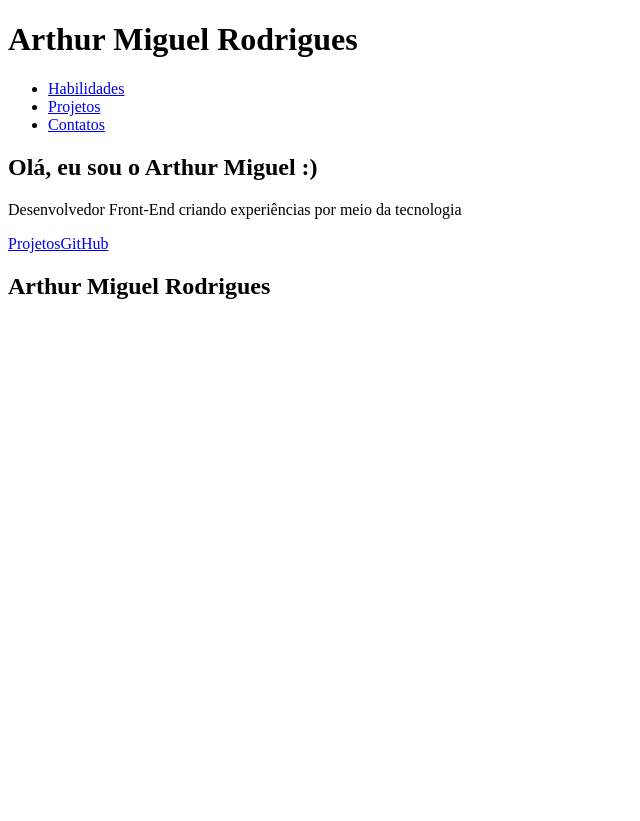
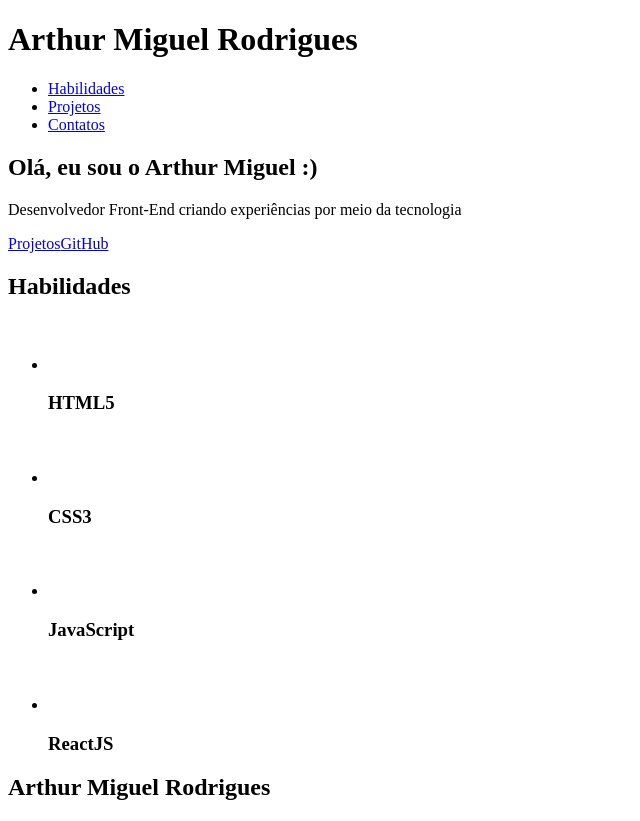
Before and after one commit to m-ruhtra/Portfolio, a React (Vite) app: page / in a window 1280 px wide. Shown: the whole page, without its empty margins (0-640 px from the left). Before the commit the page ends 800 px from the top, so only its background shows below. Built offline with nearby package versions, Linux system fonts and the light colour scheme.

Commit message:
feat: Implementação do TechsSection

```diff
--- /dev/null
+++ b/src/components/Sections/TechsSection/TechsList/TechCard/index.jsx
@@ -0,0 +1,8 @@
+export const TechCard = ({ tech }) => {
+    return(
+        <li>
+            <img src={tech.img} alt={tech.altImg} />
+            <h3>{tech.name}</h3>
+        </li>
+    )
+};
--- /dev/null
+++ b/src/components/Sections/TechsSection/TechsList/index.jsx
@@ -0,0 +1,16 @@
+import { techsData } from "../../../../data/techsData";
+import { TechCard } from "./TechCard";
+
+export const TechList = () => {
+    return(
+        <ul>
+            {
+                techsData.map((tech) => {
+                    return(
+                        <TechCard key={tech.id} tech={tech} />
+                    )
+                })
+            }
+        </ul>
+    )
+};
--- a/src/components/Sections/TechsSection/index.jsx
+++ b/src/components/Sections/TechsSection/index.jsx
@@ -0,0 +1,11 @@
+import { TechList } from "./TechsList";
+
+export const TechSection = () => {
+    return(
+        <section>
+            <h2>Habilidades</h2>
+
+            <TechList />
+        </section>
+    )
+};
--- a/src/data/techsData.js
+++ b/src/data/techsData.js
@@ -3,25 +3,29 @@ import iconCss from "../assets/icons/iconCss.svg";
 import iconJavascript from "../assets/icons/iconJavascript.svg";
 import iconReact from "../assets/icons/iconReact.svg";
 
-export const dataStacks = [
+export const techsData = [
     {
         id: 1,
         name: "HTML5",
         img: iconHtml,
+        altImg: "Ícone do HTML5",
     },
     {
         id: 2,
         name: "CSS3",
         img: iconCss,
+        altImg: "Ícone do CSS3",
     },
     {
         id: 3,
         name: "JavaScript",
         img: iconJavascript,
+        altImg: "Ícone do JavaScript",
     },
     {
         id: 4,
         name: "ReactJS",
         img: iconReact,
+        altImg: "Ícone do ReactJS",
     },
 ];
--- a/src/pages/HomePage/index.jsx
+++ b/src/pages/HomePage/index.jsx
@@ -1,11 +1,13 @@
 import { DefaultTemplate } from "../../components";
 import { BannerSection } from "../../components/Sections";
+import { TechSection } from "../../components/Sections/TechsSection";
 
 export const HomePage = () => {
     return(
         <>
             <DefaultTemplate>
                 <BannerSection />
+                <TechSection />
             </DefaultTemplate>
         </>
     )
```
